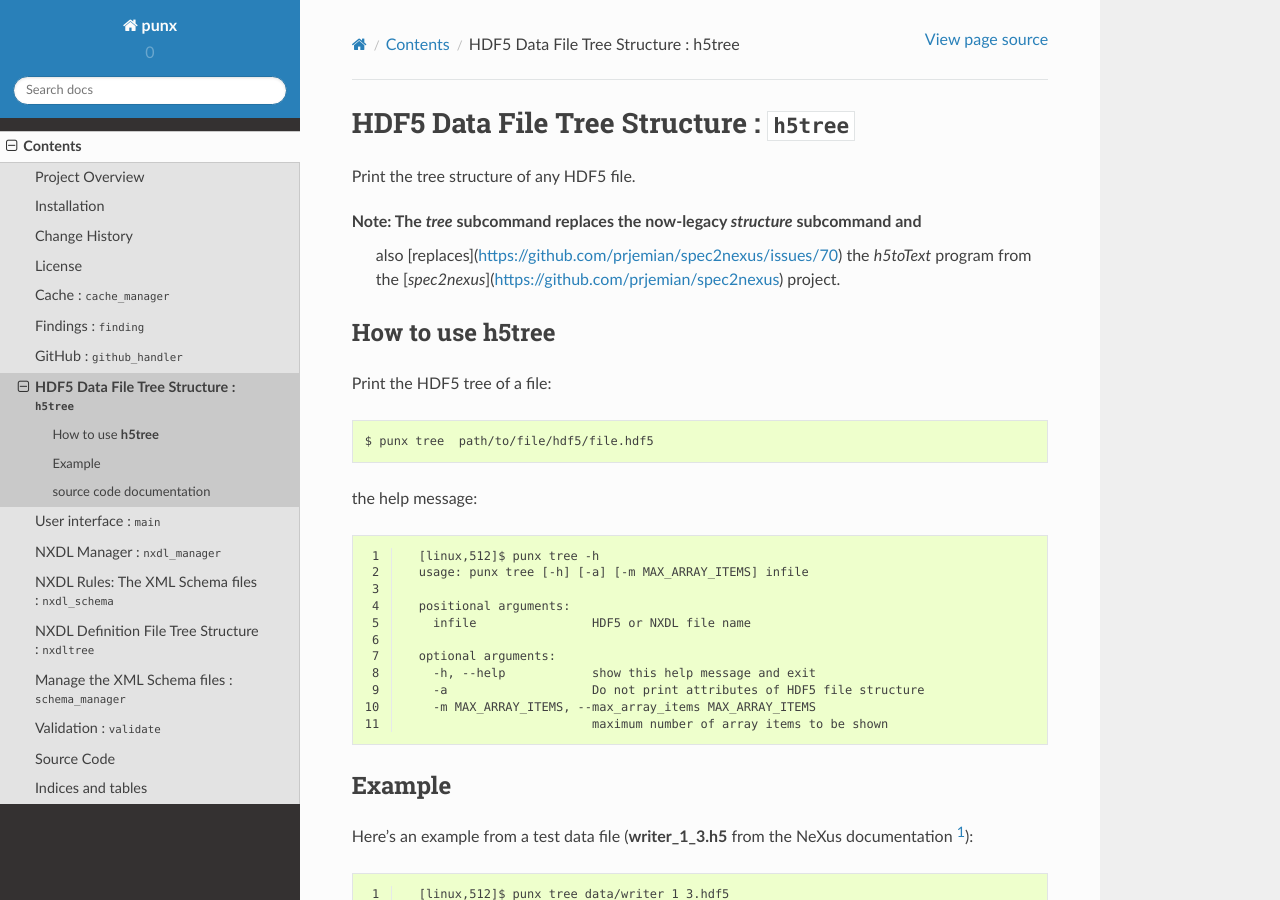
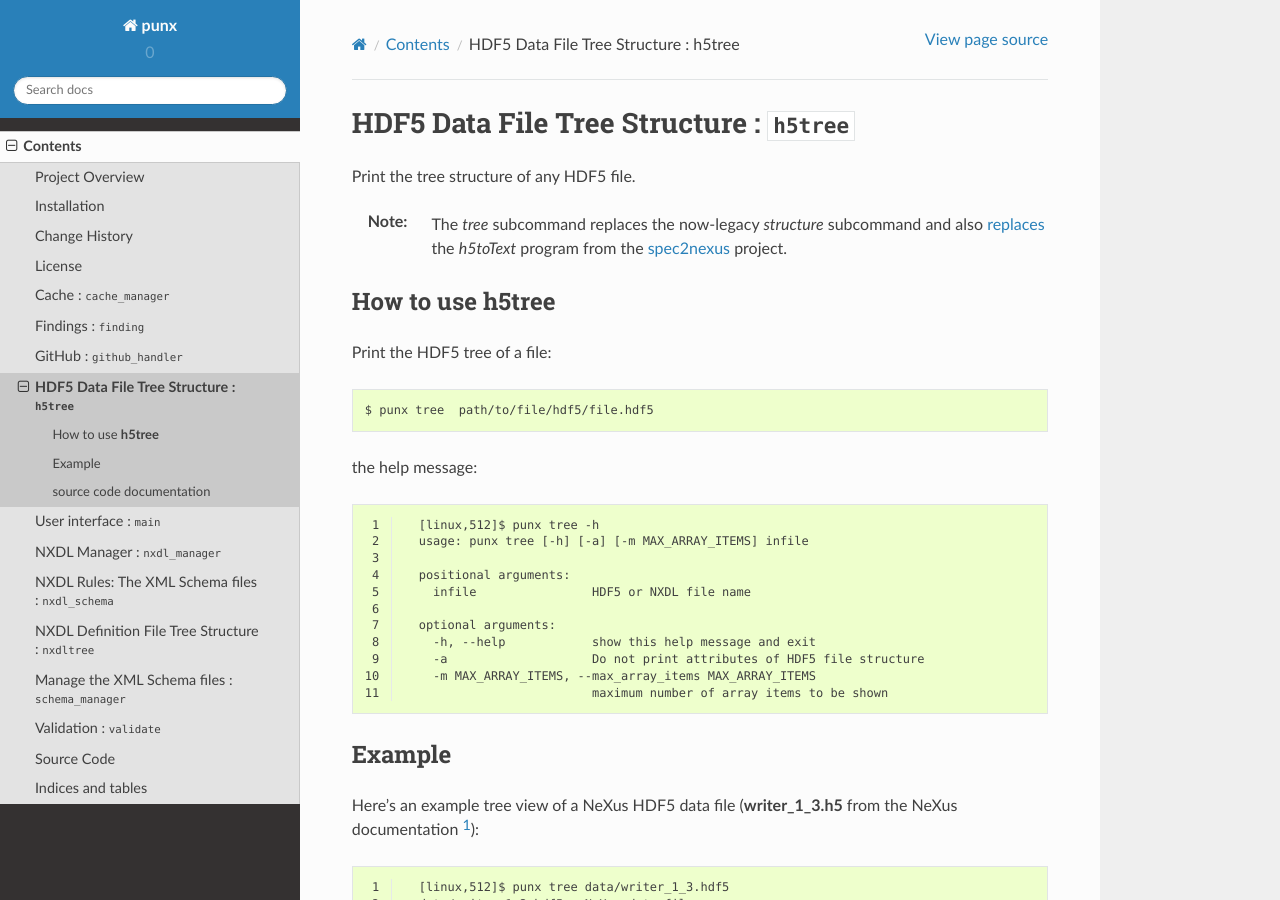
Before and after one commit to prjemian/punx, a Sphinx documentation site: the page built from docs/source/source_code/h5tree.rst, in a window 1280 px wide and 900 px high. Built offline with Sphinx 7.4.7 and the Read the Docs theme 2.0.0, drawn with Linux system fonts in a browser that asks for light colours.

Commit message:
DOC #149 docs are in reST format

```diff
--- a/docs/source/source_code/h5tree.rst
+++ b/docs/source/source_code/h5tree.rst
@@ -5,10 +5,10 @@ HDF5 Data File Tree Structure : :mod:`h5tree`
 
 Print the tree structure of any HDF5 file.
 
-Note:  The *tree* subcommand replaces the now-legacy *structure* subcommand and
-       also [replaces](https://github.com/prjemian/spec2nexus/issues/70)
+:Note: The *tree* subcommand replaces the now-legacy *structure* subcommand and
+       also `replaces <https://github.com/prjemian/spec2nexus/issues/70>`_
        the `h5toText` program from the
-       [`spec2nexus`](https://github.com/prjemian/spec2nexus) project.
+       `spec2nexus <https://github.com/prjemian/spec2nexus>`_ project.
 
 .. index:: examples; h5tree
 
@@ -41,7 +41,7 @@ the help message:
 Example
 *******
 
-Here's an example from a test data file
+Here's an example tree view of a NeXus HDF5 data file
 (**writer_1_3.h5** from the NeXus documentation [#]_):
 
 .. code-block:: text
```
Also changed, not shown: 1 other file.
